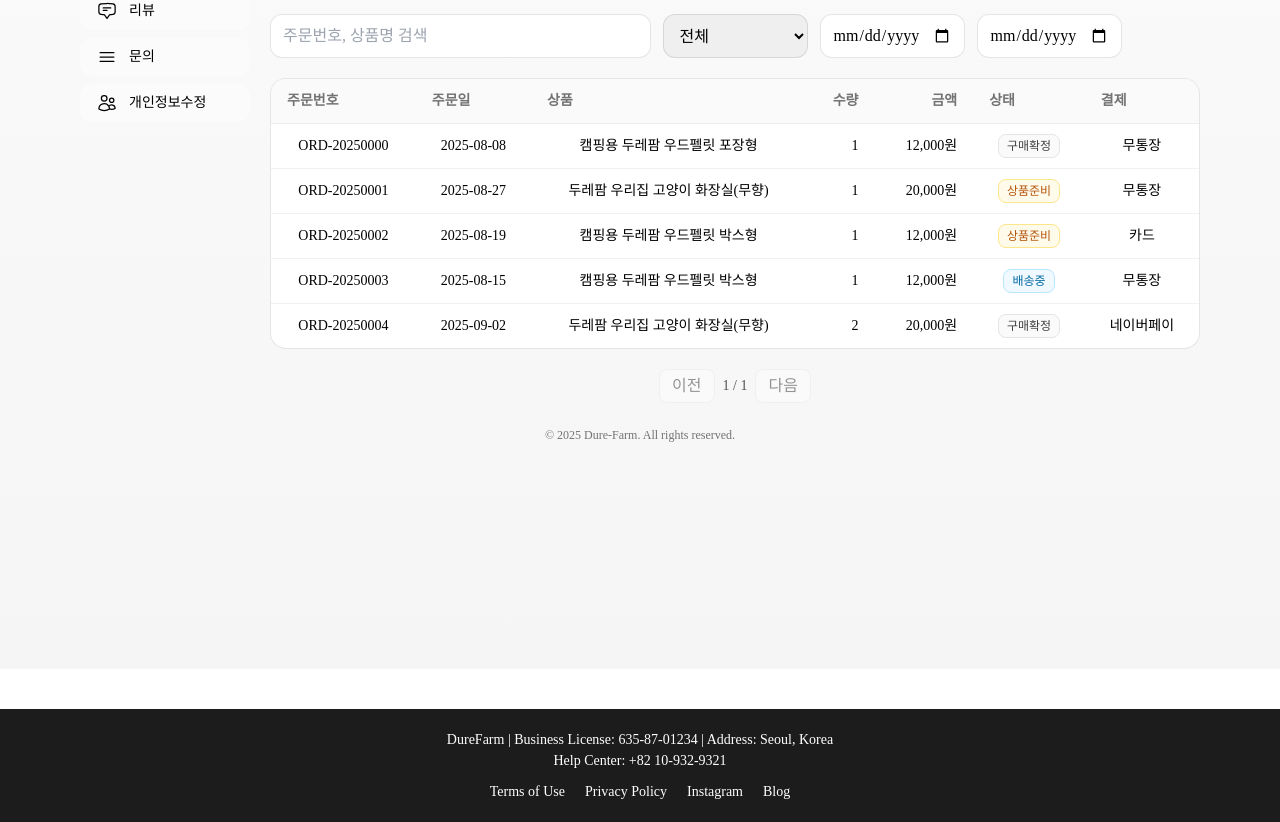
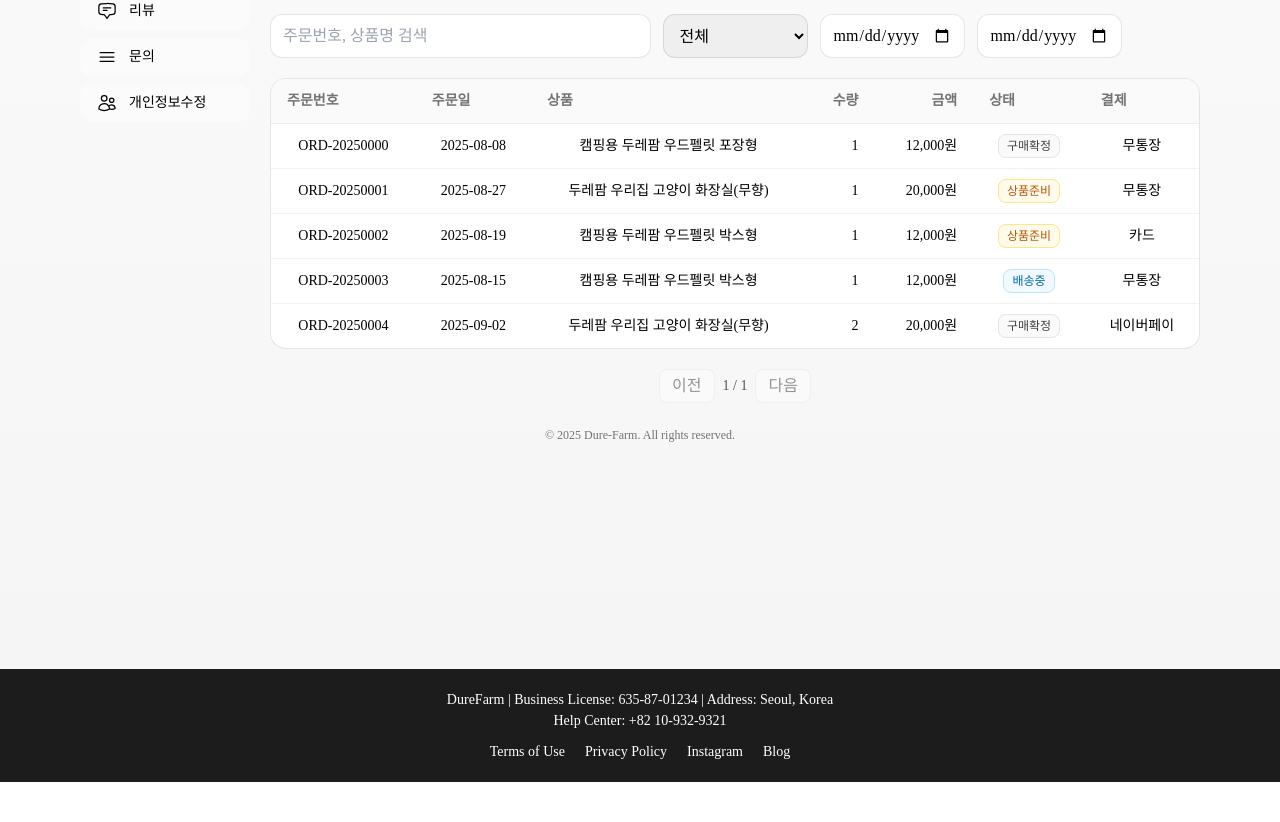
Before and after one commit to pandasmc/wood-pellet, a React (Create React App) app: page /#/mypage in a window 1280 px wide. Shown: the part 200-1022 px from the top of the page. After the commit the page ends 982 px from the top, so only its background shows below. Built offline with nearby package versions, Linux system fonts and the light colour scheme.

Commit message:
footer수정

```diff
--- a/src/App.css
+++ b/src/App.css
@@ -140,7 +140,6 @@ body {
 
 /* Footer */
 .footer {
-  margin-top: 40px;
   padding: 20px;
   background: #1c1c1c;
   color: white;
```
